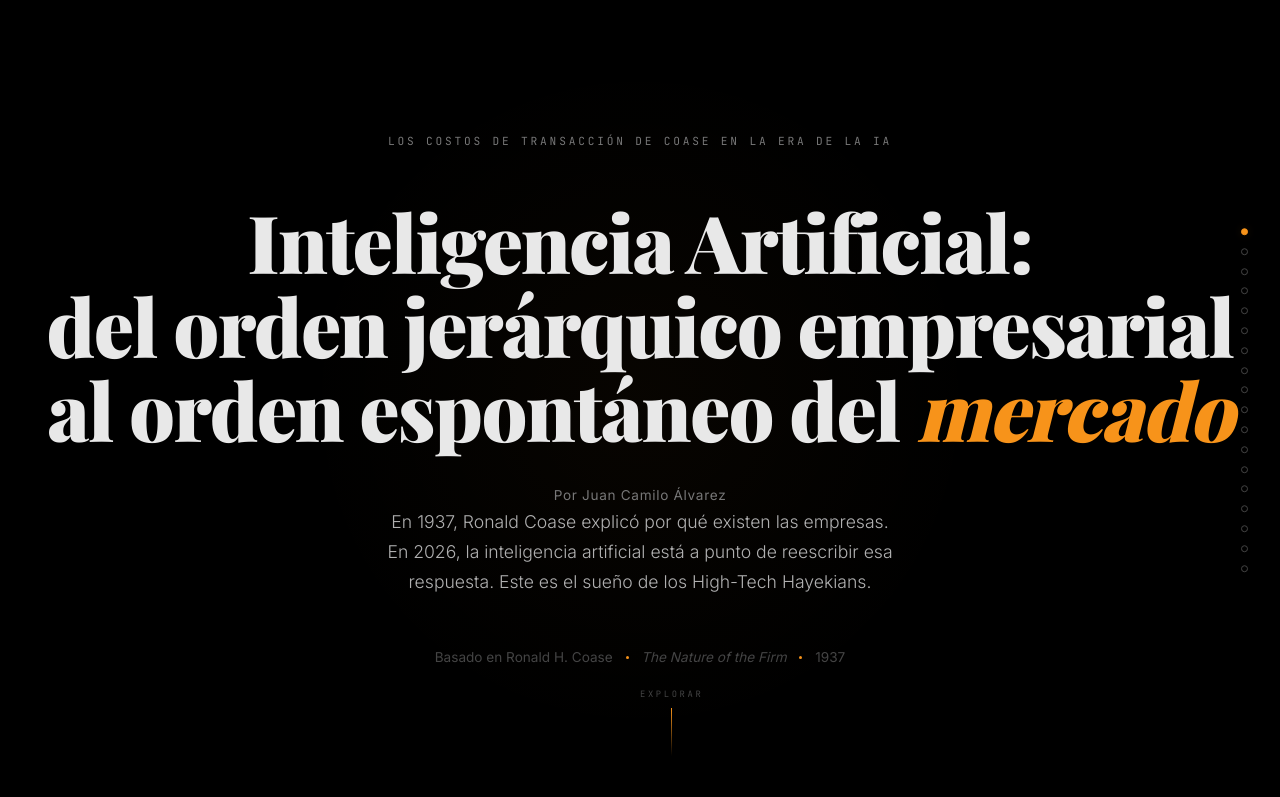
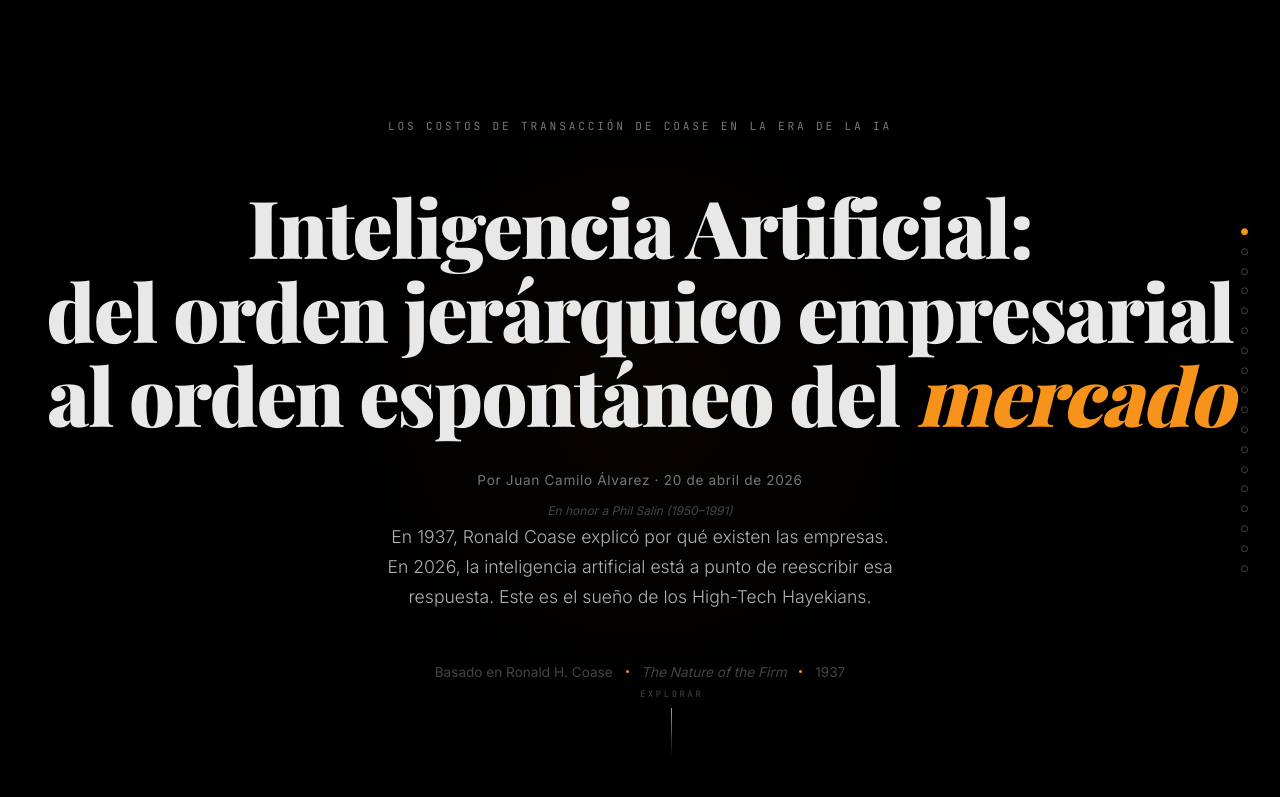
Before and after one commit to juank4835/cypherpunks-escriben-codigo, a plain HTML site: page coase_ia_empresas.html in a window 1280 px wide. Shown: the top 797 px of the page. Drawn offline with nearby package versions, Linux system fonts and the light colour scheme; a web font is replaced by a local one.

Commit message:
Dedicatoria a Phil Salin y fecha 20 abril 2026

```diff
--- a/coase_ia_empresas.html
+++ b/coase_ia_empresas.html
@@ -82,7 +82,8 @@ body{background:var(--black);color:var(--white);font-family:var(--sans);font-siz
   <div class="hero-inner">
     <p class="hero-ey">Los costos de transacción de Coase en la era de la IA</p>
     <h1>Inteligencia Artificial:<br>del orden jerárquico empresarial<br>al orden espontáneo del <em>mercado</em></h1>
-    <p style="font-family:var(--sans);font-size:.85rem;color:var(--g2);margin-top:1.5rem;letter-spacing:.05em">Por Juan Camilo Álvarez</p>
+    <p style="font-family:var(--sans);font-size:.85rem;color:var(--g2);margin-top:1.5rem;letter-spacing:.05em">Por Juan Camilo Álvarez · 20 de abril de 2026</p>
+    <p style="font-family:var(--sans);font-size:.75rem;color:var(--g3);margin-top:.5rem;font-style:italic">En honor a Phil Salin (1950–1991)</p>
     <p class="hero-desc">En 1937, Ronald Coase explicó por qué existen las empresas. En 2026, la inteligencia artificial está a punto de reescribir esa respuesta. Este es el sueño de los High-Tech Hayekians.</p>
     <div class="hero-meta"><span>Basado en Ronald H. Coase</span><span class="dot"></span><span><em>The Nature of the Firm</em></span><span class="dot"></span><span>1937</span></div>
   </div>
```
